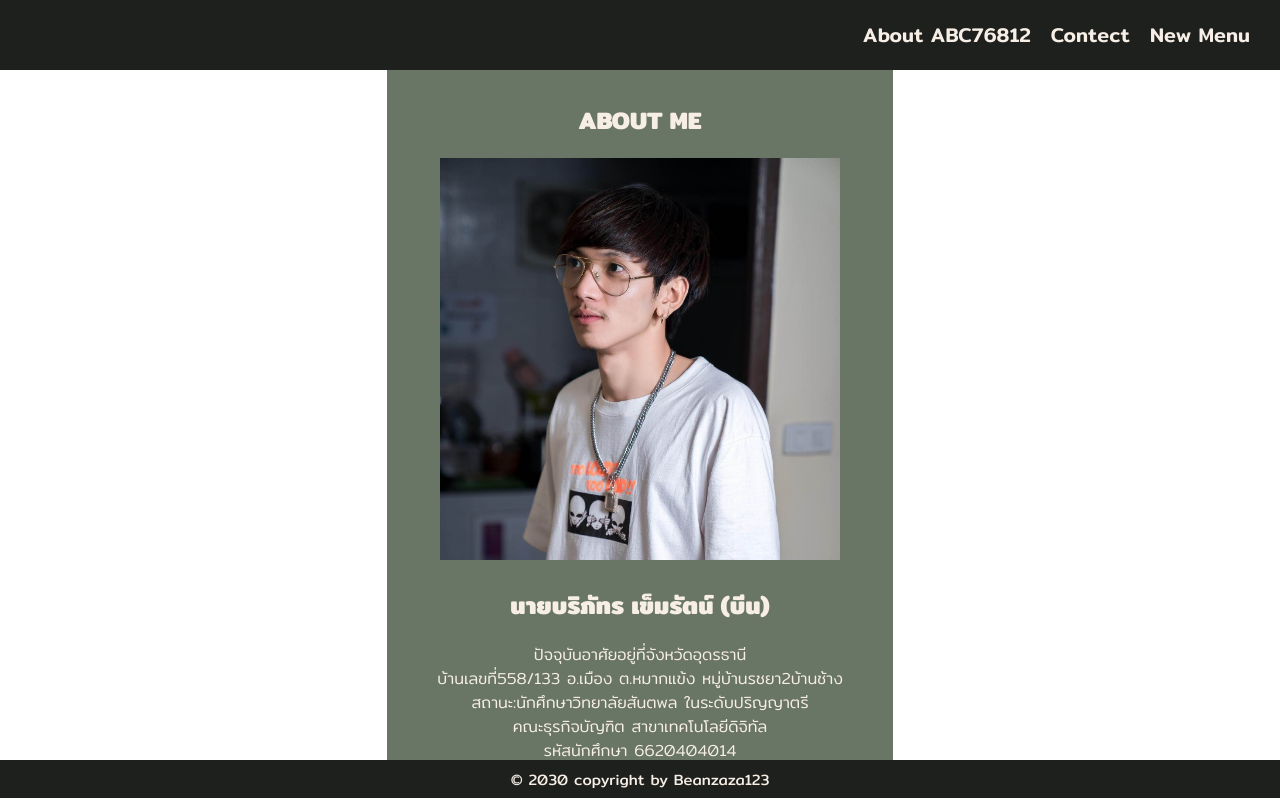
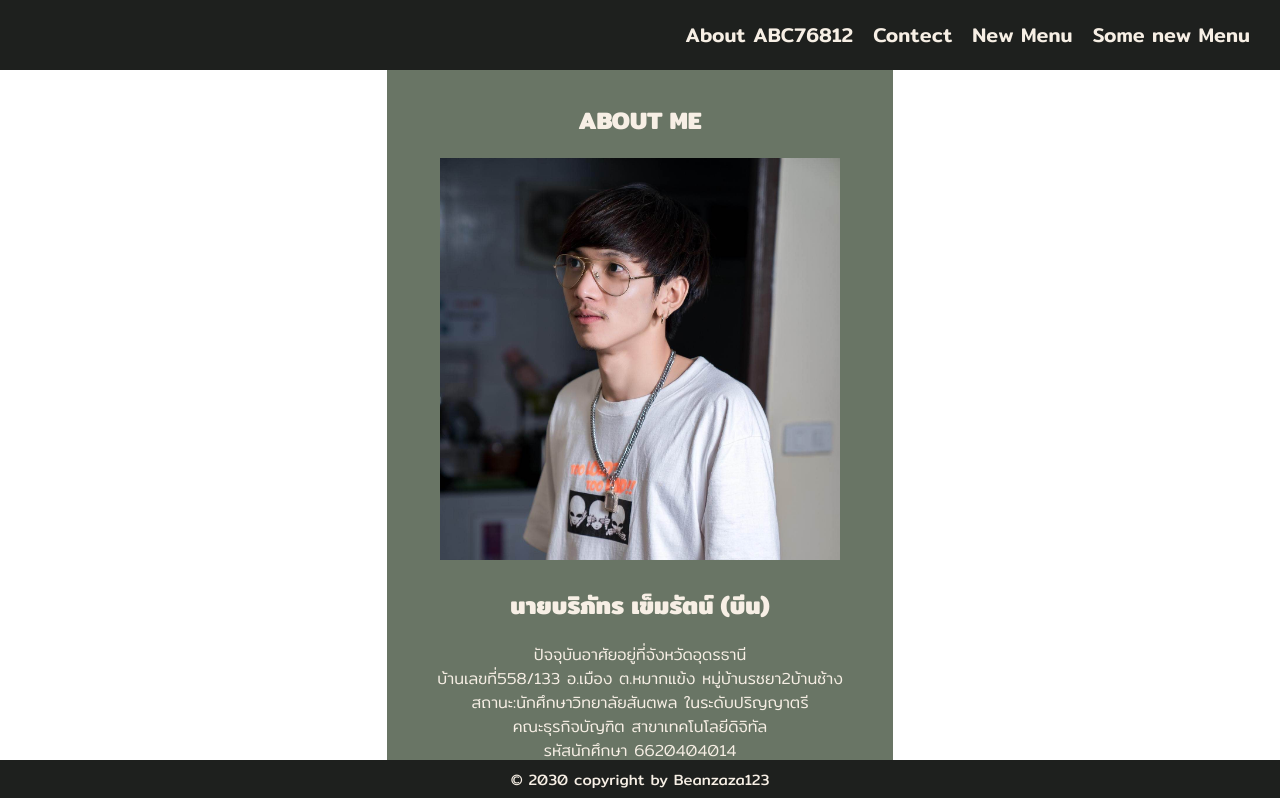
Before and after one commit to Bean41000/profile.github.io, a React (Vite) app: page / in a window 1280 px wide. Shown: the top 798 px of the page. Built offline with nearby package versions, Linux system fonts and the light colour scheme.

Commit message:
feat(nav): add some new menu

```diff
--- a/src/App.jsx
+++ b/src/App.jsx
@@ -15,6 +15,7 @@ function App() {
         <a href="#About">About ABC76812</a>
         <a href="#Contect">Contect</a>
         <a href="#new">New Menu</a>
+        <a href="#snm">Some new Menu</a>
     </nav>
     </header>
     <section id='About'>
```
